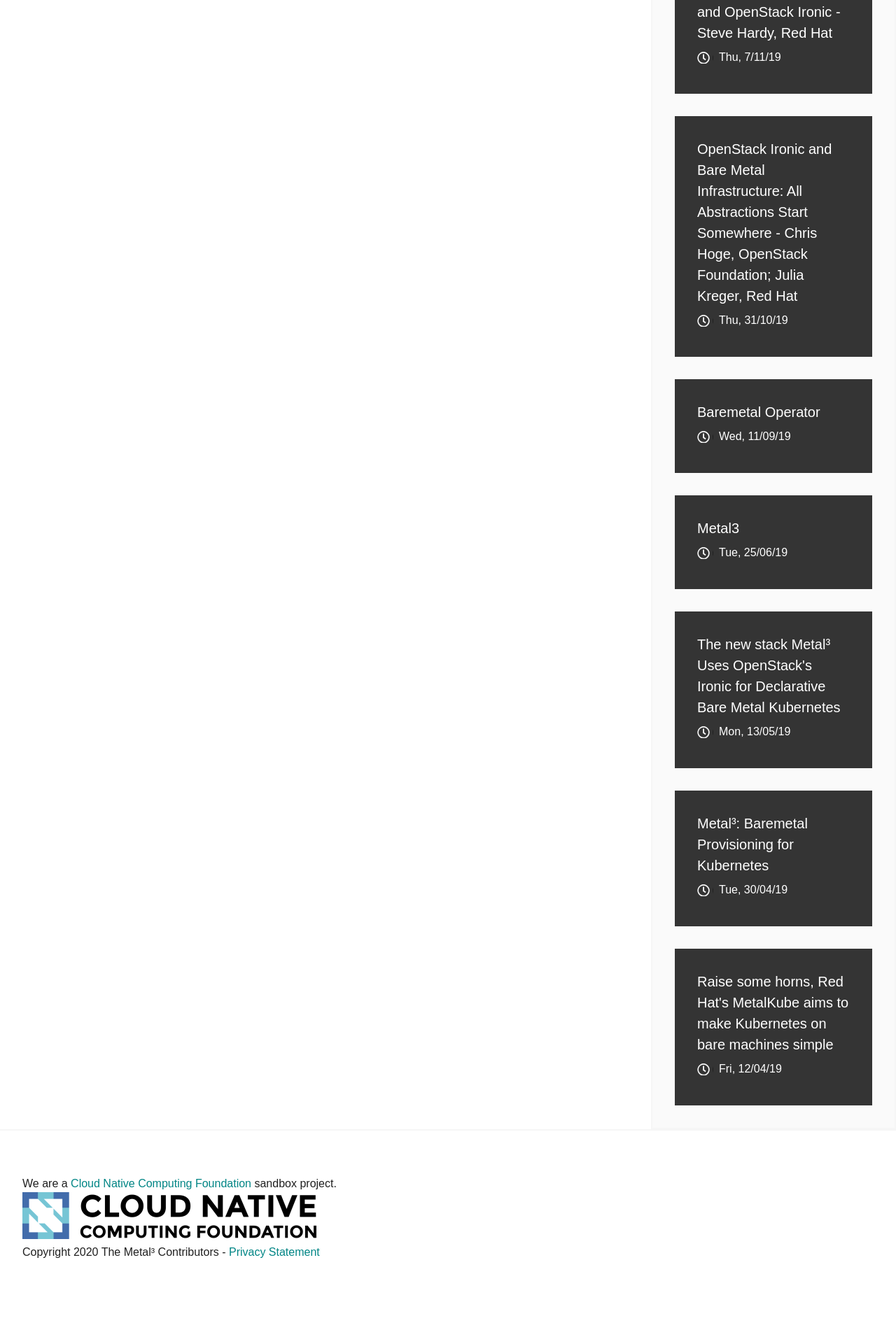
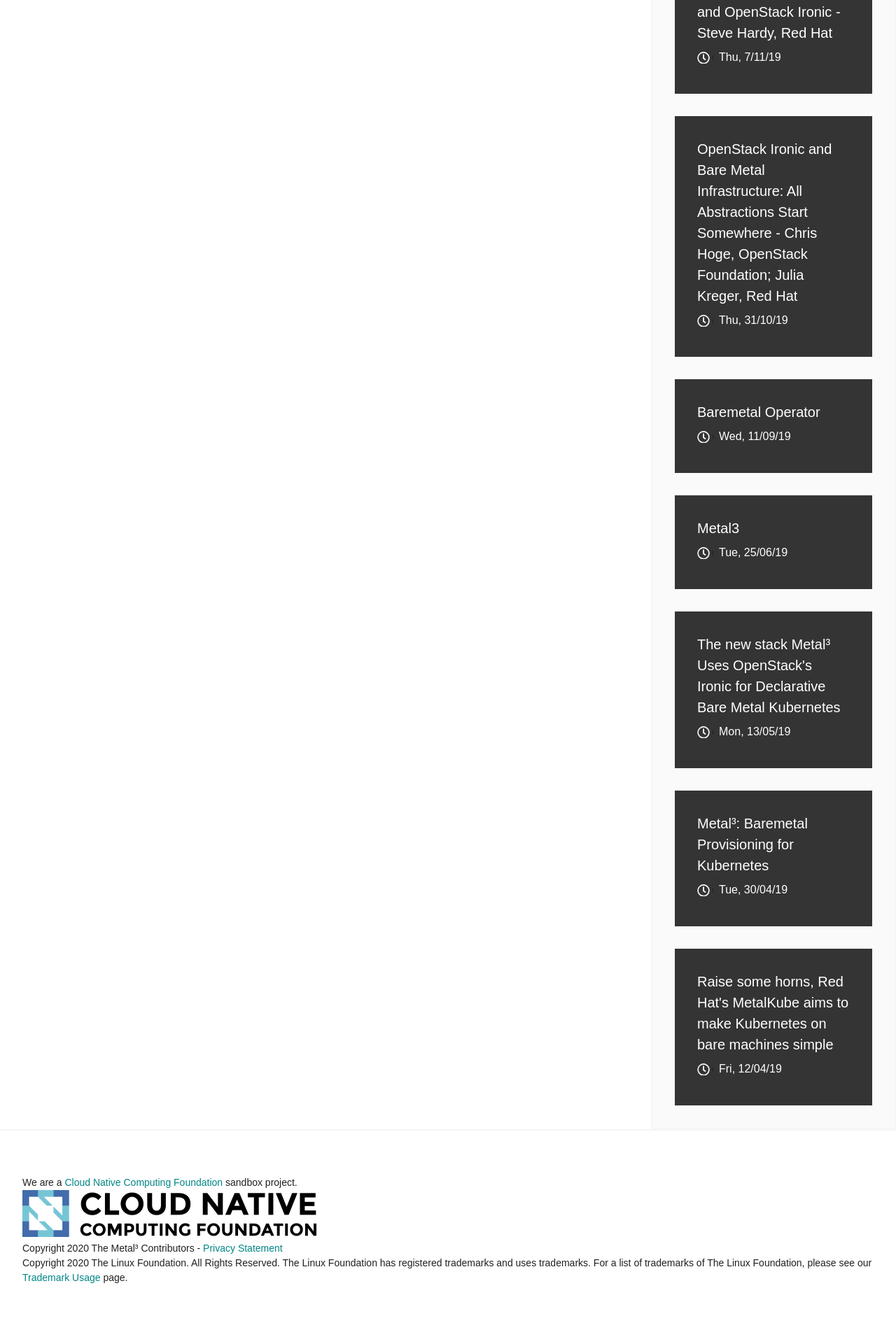
Before and after one commit to metal3-io/metal3-io.github.io, a Jekyll site: the page built from index.html, in a window 1280 px wide. Shown: the part 3712-5613 px from the top of the page at 70% size. Built offline with Jekyll 4.4.1, drawn with Linux system fonts in a browser that asks for light colours; nearby versions of some CDN libraries; comment, search, counter and statistics services are not loaded; before the commit the page ends 5578 px from its top, so only the background shows below that.

Commit message:
footer: Add Linux Foundation footer
As requested on https://github.com/cncf/toc/issues/532

```diff
--- a/_includes/footer.html
+++ b/_includes/footer.html
@@ -3,6 +3,7 @@
   <p>We are a <a href="https://cncf.io/">Cloud Native Computing Foundation</a> sandbox project.</p>
   <p><img src="/assets/images/cncf-color.png"/></p>
   <p>Copyright {{ 'now' | date: "%Y" }} The Metal³ Contributors - <a href="/privacy-statement.html">Privacy Statement</a></p>
+  <p>Copyright {{ 'now' | date: "%Y" }} The Linux Foundation. All Rights Reserved. The Linux Foundation has registered trademarks and uses trademarks. For a list of trademarks of The Linux Foundation, please see our <a href="https://www.linuxfoundation.org/trademark-usage">Trademark Usage</a> page.</p>
 </footer>
 </div><!--wrapper-->
 <script>
--- a/_sass/_footer.scss
+++ b/_sass/_footer.scss
@@ -1,4 +1,5 @@
 .mk-main-footer {
     border-top: var(--mk--BorderWidth--sm) solid var(--mk--BorderColor--300);
+    font-size: var(--mk--FontSize--xs);
     padding: var(--mk--spacer--lg) var(--mk--spacer--md);
 }
```
